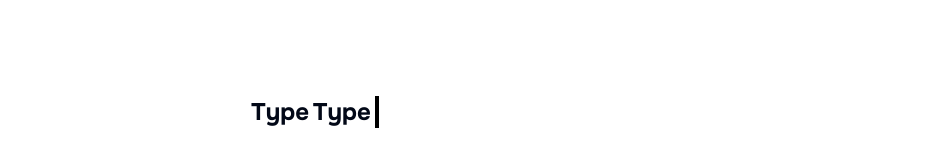
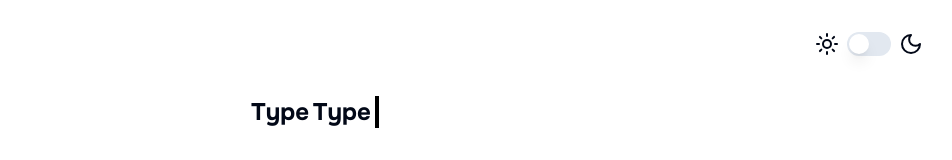
Before and after one commit to rubenpachecomatas/type-type, a Next.js app: page / in a window 1280 px wide. Shown: the top 160 px of the page, without its empty margins (325-1277 px from the left). Built offline with nearby package versions, Linux system fonts and the light colour scheme.

Commit message:
Add dark theme and analytics

```diff
--- /dev/null
+++ b/app/_components/Providers.tsx
@@ -0,0 +1,7 @@
+"use client";
+
+import { ThemeProvider } from "next-themes";
+
+export function Providers({ children }: { children: React.ReactNode }) {
+  return <ThemeProvider>{children}</ThemeProvider>;
+}
--- /dev/null
+++ b/app/_components/ThemeSwitch/ThemeSwitch.tsx
@@ -0,0 +1,19 @@
+"use client";
+
+import { Switch } from "@/components/ui/switch";
+import { Moon, Sun } from "lucide-react";
+import useThemeSwitch from "./hooks/useThemeSwitch";
+
+export const ThemeSwitch = () => {
+  const { isDarkTheme, onThemeChange, mounted } = useThemeSwitch();
+
+  if (!mounted) return null;
+
+  return (
+    <div className="flex gap-2 absolute top-8 right-8 animate-fade-in">
+      <Sun />
+      <Switch checked={isDarkTheme} onCheckedChange={onThemeChange} />
+      <Moon />
+    </div>
+  );
+};
--- /dev/null
+++ b/app/_components/ThemeSwitch/hooks/useThemeSwitch.ts
@@ -0,0 +1,25 @@
+import { useTheme } from "next-themes";
+import { useEffect, useState } from "react";
+
+const useThemeSwitch = () => {
+  const { resolvedTheme, setTheme } = useTheme();
+  const [mounted, setMounted] = useState(false);
+
+  useEffect(() => {
+    setMounted(true);
+  }, []);
+
+  const onThemeChange = (checked: boolean) => {
+    setTheme(checked ? "dark" : "light");
+  };
+
+  const isDarkTheme = resolvedTheme === "dark";
+
+  return {
+    mounted,
+    isDarkTheme,
+    onThemeChange,
+  };
+};
+
+export default useThemeSwitch;
--- a/app/globals.css
+++ b/app/globals.css
@@ -35,7 +35,7 @@
     --radius: 0.5rem;
   }
 
-  .dark {
+  [data-theme='dark'] {
     --background: 222.2 84% 4.9%;
     --foreground: 210 40% 98%;
 
--- a/app/layout.tsx
+++ b/app/layout.tsx
@@ -1,6 +1,8 @@
 import type { Metadata } from "next";
 import { Onest } from "next/font/google";
 import "./globals.css";
+import { Providers } from "./_components/Providers";
+import { Analytics } from '@vercel/analytics/react';
 
 const onest = Onest({ subsets: ["latin"] });
 
@@ -19,7 +21,10 @@
       <head>
         <link rel="icon" href="/favicon.svg" sizes="any" />
       </head>
-      <body className={onest.className}>{children}</body>
+      <body className={onest.className}>
+        <Providers>{children}</Providers>
+        <Analytics />
+      </body>
     </html>
   );
 }
--- a/app/page.tsx
+++ b/app/page.tsx
@@ -1,9 +1,11 @@
 import Header from "./_components/Header";
+import { ThemeSwitch } from "./_components/ThemeSwitch/ThemeSwitch";
 import Typer from "./_components/typer/Typer";
 
 export default function Home() {
   return (
     <main className="flex min-h-screen flex-col items-center py-24 px-14">
+      <ThemeSwitch />
       <Header />
       <section>
         <Typer />
--- /dev/null
+++ b/components/ui/switch.tsx
@@ -0,0 +1,29 @@
+"use client"
+
+import * as React from "react"
+import * as SwitchPrimitives from "@radix-ui/react-switch"
+
+import { cn } from "@/lib/utils"
+
+const Switch = React.forwardRef<
+  React.ElementRef<typeof SwitchPrimitives.Root>,
+  React.ComponentPropsWithoutRef<typeof SwitchPrimitives.Root>
+>(({ className, ...props }, ref) => (
+  <SwitchPrimitives.Root
+    className={cn(
+      "peer inline-flex h-6 w-11 shrink-0 cursor-pointer items-center rounded-full border-2 border-transparent transition-colors focus-visible:outline-none focus-visible:ring-2 focus-visible:ring-ring focus-visible:ring-offset-2 focus-visible:ring-offset-background disabled:cursor-not-allowed disabled:opacity-50 data-[state=checked]:bg-primary data-[state=unchecked]:bg-input",
+      className
+    )}
+    {...props}
+    ref={ref}
+  >
+    <SwitchPrimitives.Thumb
+      className={cn(
+        "pointer-events-none block h-5 w-5 rounded-full bg-background shadow-lg ring-0 transition-transform data-[state=checked]:translate-x-5 data-[state=unchecked]:translate-x-0"
+      )}
+    />
+  </SwitchPrimitives.Root>
+))
+Switch.displayName = SwitchPrimitives.Root.displayName
+
+export { Switch }
--- a/package.json
+++ b/package.json
@@ -10,12 +10,15 @@
   },
   "dependencies": {
     "@radix-ui/react-slot": "^1.0.2",
+    "@radix-ui/react-switch": "^1.0.3",
     "@radix-ui/react-toggle": "^1.0.3",
     "@radix-ui/react-toggle-group": "^1.0.4",
+    "@vercel/analytics": "^1.1.2",
     "class-variance-authority": "^0.7.0",
     "clsx": "^2.1.0",
     "lucide-react": "^0.312.0",
     "next": "14.1.0",
+    "next-themes": "^0.2.1",
     "react": "^18",
     "react-dom": "^18",
     "tailwind-merge": "^2.2.0",
```
Also changed, not shown: 1 other file (tests, documents, lock files or other folders).
